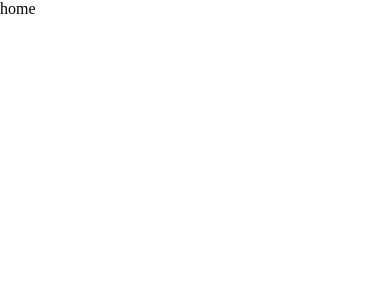
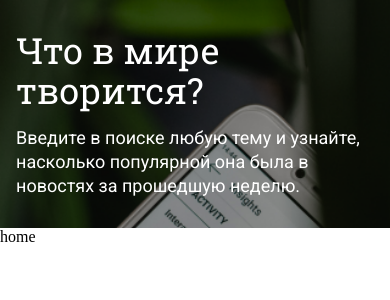
Before and after one commit to Endless1ve/Vue-News, a Vue app: page /#/ in a window 390 px wide. Shown: the top 300 px of the page. Built offline with nearby package versions, Linux system fonts and the light colour scheme.

Commit message:
add search texts

```diff
--- /dev/null
+++ b/src/components/SearchBlock/SearchBlock.model.js
@@ -0,0 +1 @@
+export default {};
--- /dev/null
+++ b/src/components/SearchBlock/SearchBlock.module.scss
@@ -0,0 +1,61 @@
+.search {
+  align-items: center;
+  background-image: url("/public/images/searchBg.png");
+  background-position: center top;
+  background-size: cover;
+  @include flex-column;
+
+  @media screen and (max-width: 400px) {
+    background-image: url("/public/images/searchBg-min.png");
+    background-position: none;
+    background-size: none;
+  }
+}
+
+.searchContent {
+  gap: 64px;
+  width: 100%;
+  max-width: 608px;
+  padding: 80px 0;
+  @include flex-column;
+  @media screen and (max-width: 768px) {
+    gap: 24px;
+    max-width: 452px;
+    padding: 40px 16px;
+  }
+
+  @media screen and (max-width: 475px) {
+    padding: 30px 16px;
+  }
+}
+
+.searchTexts {
+  gap: 32px;
+  @include flex-column;
+
+  @media screen and (max-width: 768px) {
+    gap: 16px;
+  }
+}
+
+.title {
+  color: $main-light-color;
+  font-family: $title-font;
+  font-weight: 400;
+  font-size: 60px;
+  line-height: 107%;
+
+  @media screen and (max-width: 768px) {
+    max-width: 385px;
+    font-size: 36px;
+    line-height: 40px;
+  }
+}
+
+.description {
+  color: $main-light-color;
+  font-family: $text-font;
+  font-weight: 400;
+  font-size: 18px;
+  line-height: 133%;
+}
--- /dev/null
+++ b/src/components/SearchBlock/SearchBlock.vue
@@ -0,0 +1,23 @@
+<template>
+  <section class="search">
+    <div class="searchContent">
+      <div class="searchTexts">
+        <h1 class="title">Что в мире творится?</h1>
+        <p class="description">
+          Введите в поиске любую тему и узнайте, насколько популярной она была в
+          новостях за прошедшую неделю.
+        </p>
+      </div>
+    </div>
+  </section>
+</template>
+
+<script>
+  import SearchBlock from "./SearchBlock.model";
+
+  export default SearchBlock;
+</script>
+
+<style lang="scss" scoped>
+  @import "./SearchBlock.module";
+</style>
--- a/src/views/HomeView/HomeView.model.js
+++ b/src/views/HomeView/HomeView.model.js
@@ -0,0 +1,5 @@
+import SearchBlock from "@/components/SearchBlock/SearchBlock.vue";
+
+export default {
+  components: { SearchBlock },
+};
--- a/src/views/HomeView/HomeView.vue
+++ b/src/views/HomeView/HomeView.vue
@@ -1,9 +1,14 @@
 <template>
+  <SearchBlock />
   <div>home</div>
 </template>
 
 <script>
-export default {};
+  import HomeView from "./HomeView.model";
+
+  export default HomeView;
 </script>
 
-<style lang="scss" scoped></style>
+<style lang="scss" scoped>
+  @import "./HomeView.module";
+</style>
```
Also changed, not shown: public/images/searchBg-min.png (added), public/images/searchBg.png (added).
